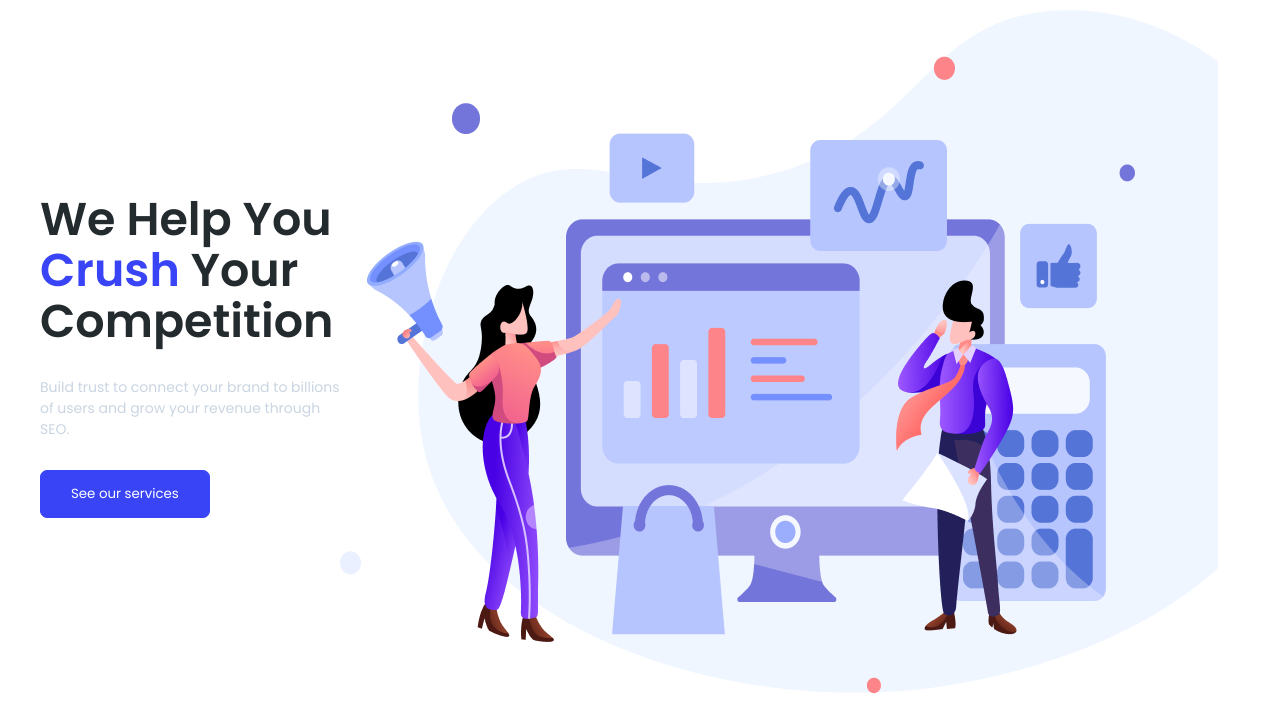
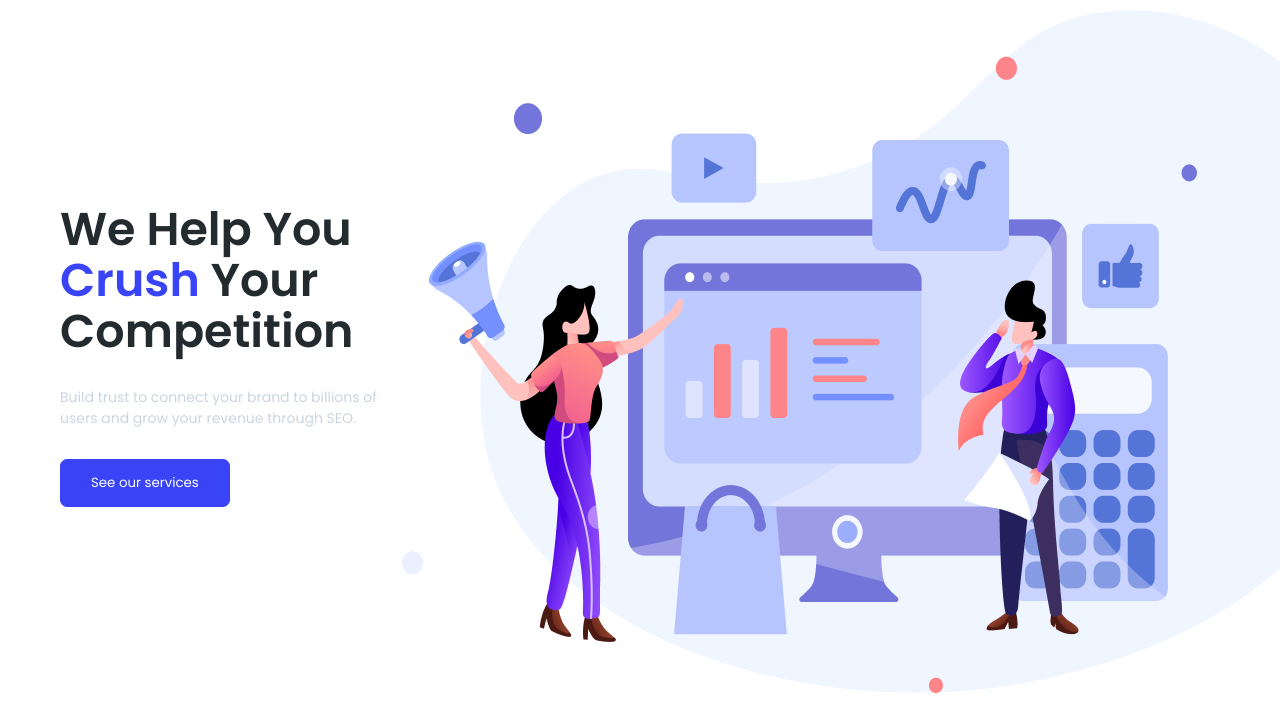
Before and after one commit to somkakade/Live-Class-Project-04, a plain HTML site: page index.html in a window 1280 px wide. Shown: the part 104-805 px from the top of the page. Drawn offline with Linux system fonts and the light colour scheme.

Commit message:
adding banner image

```diff
--- a/index.html
+++ b/index.html
@@ -40,7 +40,7 @@
       <section aria-label="banner">
         <div class="banner-container">
           <!-- Left text -->
-          <div>
+          <div class="banner-container-left">
             <h1 class="heading-text">
               We Help You <span>Crush</span> Your Competition
             </h1>
--- a/style.css
+++ b/style.css
@@ -33,11 +33,7 @@
   border-radius: 7px;
 }
 .banner-container {
-  max-width: 1200px;
-  margin: 0 auto;
-  position: relative;
-  display: grid;
-  grid-template-columns: 1fr 3fr;
+  display: flex;
   align-items: center;
 }
 h1.heading-text {
@@ -61,3 +57,6 @@ button.nav-button.btn {
 img[alt="illustration"] {
   right: 0;
 }
+.banner-container-left {
+  margin-left: 60px;
+}
```
